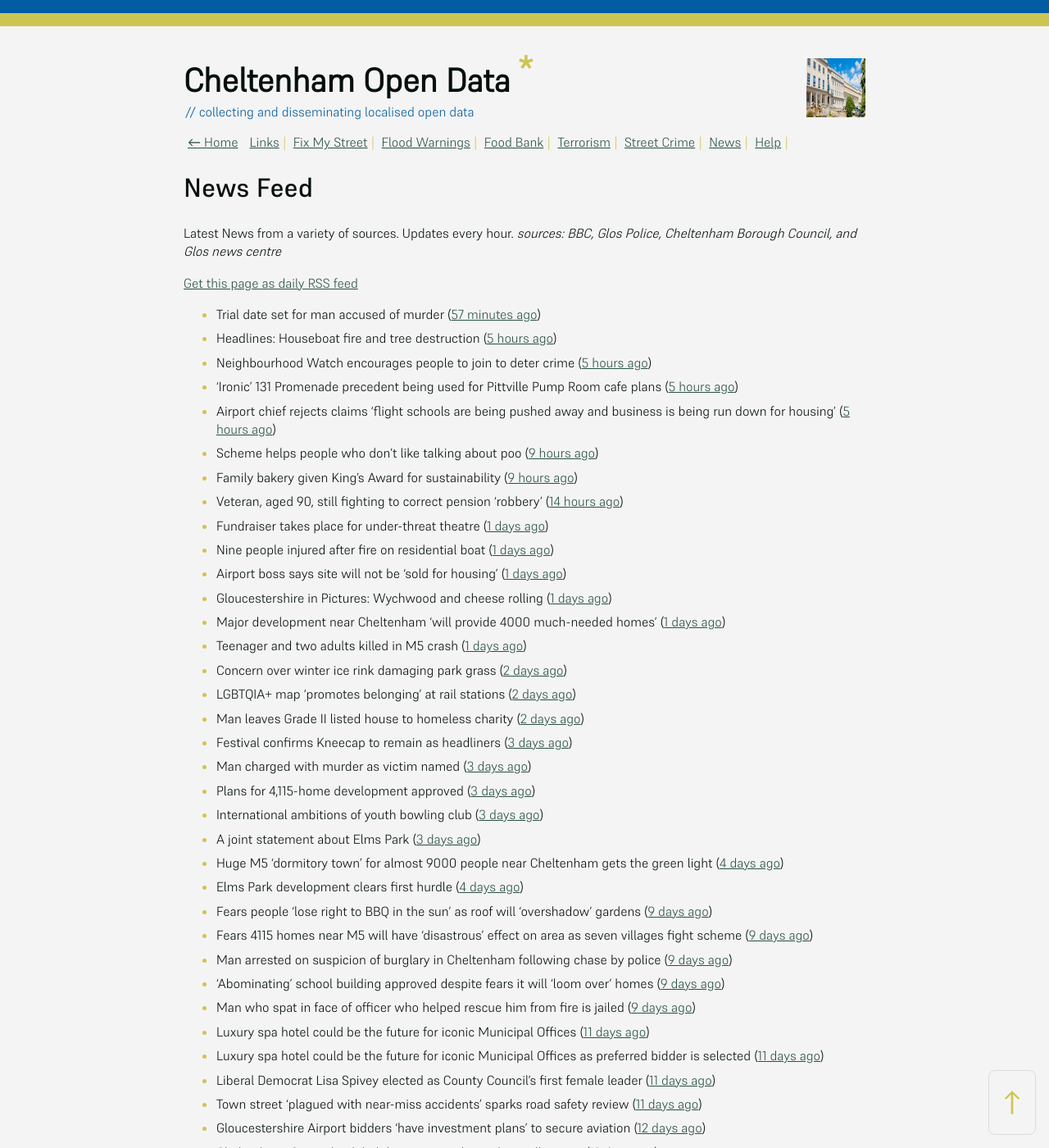
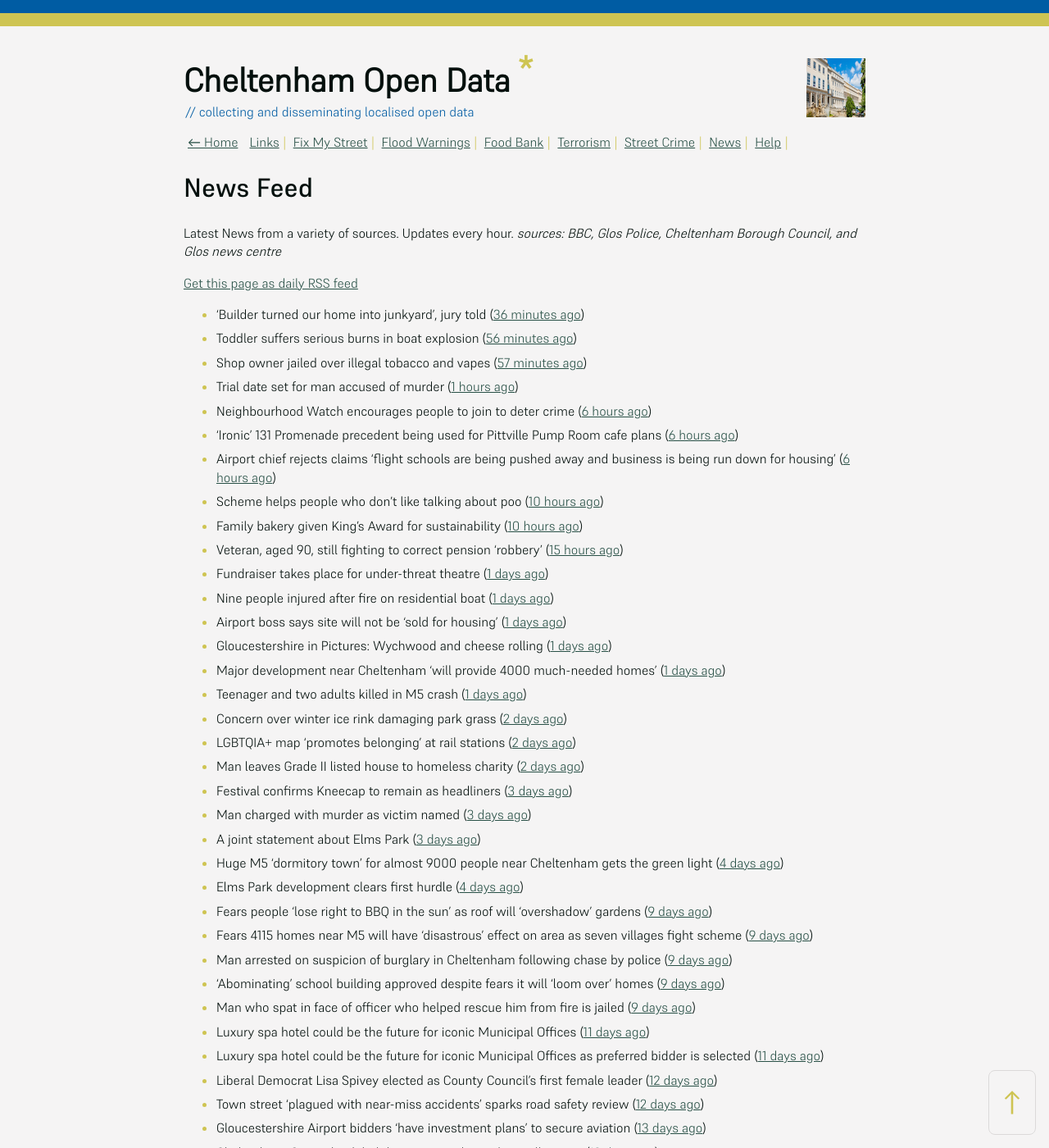
Before and after one commit to mat-0/cheltenham-open-data, a Jekyll site: the page built from _pages/news.md, in a window 1280 px wide and 1400 px high. Shown: the whole window at 82% size. Built offline with Jekyll 4.4.1, drawn with Linux system fonts in a browser that asks for light colours; some of the changed text lies outside the part shown.

Commit message:
Updated 2025-06-02 15:58:07

```diff
--- a/_pages/news.md
+++ b/_pages/news.md
@@ -12,14 +12,16 @@ _sources: BBC, Glos Police, Cheltenham Borough Council, and Glos news centre_
 [Get this page as daily RSS feed](/daily.rss)
 
 <!-- news_marker starts -->
-- Trial date set for man accused of murder ([57 minutes ago](https://www.bbc.com/news/articles/cy75j4rr1x1o))
-- Headlines: Houseboat fire and tree destruction ([5 hours ago](https://www.bbc.com/news/articles/cpd48px285do))
-- Neighbourhood Watch encourages people to join to deter crime ([5 hours ago](https://gloucesternewscentre.co.uk/neighbourhood-watch-encourages-people-to-join-to-deter-crime/))
-- ‘Ironic’ 131 Promenade precedent being used for Pittville Pump Room cafe plans ([5 hours ago](https://gloucesternewscentre.co.uk/ironic-131-promenade-precedent-being-used-for-pittville-pump-room-cafe-plans/))
-- Airport chief rejects claims ‘flight schools are being pushed away and business is being run down for housing’ ([5 hours ago](https://gloucesternewscentre.co.uk/airport-chief-rejects-claims-flight-schools-are-being-pushed-away-and-business-is-being-run-down-for-housing/))
-- Scheme helps people who don't like talking about poo ([9 hours ago](https://www.bbc.com/news/articles/cg711227mv2o))
-- Family bakery given King's Award for sustainability ([9 hours ago](https://www.bbc.com/news/articles/crr7ezreqedo))
-- Veteran, aged 90, still fighting to correct pension 'robbery' ([14 hours ago](https://www.bbc.com/news/articles/c2d5l7k3p31o))
+- 'Builder turned our home into junkyard', jury told ([36 minutes ago](https://www.bbc.com/news/articles/c7v7jqygvlpo))
+- Toddler suffers serious burns in boat explosion ([56 minutes ago](https://www.bbc.com/news/articles/c1j5k49zg9yo))
+- Shop owner jailed over illegal tobacco and vapes ([57 minutes ago](https://www.bbc.com/news/articles/c071jlz50peo))
+- Trial date set for man accused of murder ([1 hours ago](https://www.bbc.com/news/articles/cy75j4rr1x1o))
+- Neighbourhood Watch encourages people to join to deter crime ([6 hours ago](https://gloucesternewscentre.co.uk/neighbourhood-watch-encourages-people-to-join-to-deter-crime/))
+- ‘Ironic’ 131 Promenade precedent being used for Pittville Pump Room cafe plans ([6 hours ago](https://gloucesternewscentre.co.uk/ironic-131-promenade-precedent-being-used-for-pittville-pump-room-cafe-plans/))
+- Airport chief rejects claims ‘flight schools are being pushed away and business is being run down for housing’ ([6 hours ago](https://gloucesternewscentre.co.uk/airport-chief-rejects-claims-flight-schools-are-being-pushed-away-and-business-is-being-run-down-for-housing/))
+- Scheme helps people who don't like talking about poo ([10 hours ago](https://www.bbc.com/news/articles/cg711227mv2o))
+- Family bakery given King's Award for sustainability ([10 hours ago](https://www.bbc.com/news/articles/crr7ezreqedo))
+- Veteran, aged 90, still fighting to correct pension 'robbery' ([15 hours ago](https://www.bbc.com/news/articles/c2d5l7k3p31o))
 - Fundraiser takes place for under-threat theatre ([1 days ago](https://www.bbc.com/news/articles/c4gk0edy66yo))
 - Nine people injured after fire on residential boat ([1 days ago](https://www.bbc.com/news/articles/crr7xz5r2z9o))
 - Airport boss says site will not be 'sold for housing' ([1 days ago](https://www.bbc.com/news/articles/cnv1gj0dl4eo))
@@ -31,8 +33,6 @@ _sources: BBC, Glos Police, Cheltenham Borough Council, and Glos news centre_
 - Man leaves Grade II listed house to homeless charity ([2 days ago](https://www.bbc.com/news/articles/c1deelp3dxzo))
 - Festival confirms Kneecap to remain as headliners ([3 days ago](https://www.bbc.com/news/articles/clyg54e88jmo))
 - Man charged with murder as victim named ([3 days ago](https://www.bbc.com/news/articles/ce80685p13no))
-- Plans for 4,115-home development approved ([3 days ago](https://www.bbc.com/news/articles/c8xgd99grk5o))
-- International ambitions of youth bowling club ([3 days ago](https://www.bbc.com/news/articles/c628gye549qo))
 - A joint statement about Elms Park ([3 days ago](https://www.cheltenham.gov.uk/news/article/3015/a_joint_statement_about_elms_park))
 - Huge M5 ‘dormitory town’ for almost 9000 people near Cheltenham gets the green light ([4 days ago](https://gloucesternewscentre.co.uk/huge-m5-dormitory-town-for-almost-9000-people-near-cheltenham-gets-the-green-light/))
 - Elms Park development clears first hurdle ([4 days ago](https://gloucesternewscentre.co.uk/elms-park-development-clears-first-hurdle/))
@@ -43,16 +43,16 @@ _sources: BBC, Glos Police, Cheltenham Borough Council, and Glos news centre_
 - Man who spat in face of officer who helped rescue him from fire is jailed ([9 days ago](https://gloucesternewscentre.co.uk/man-who-spat-in-face-of-officer-who-helped-rescue-him-from-fire-is-jailed/))
 - Luxury spa hotel could be the future for iconic Municipal Offices ([11 days ago](https://gloucesternewscentre.co.uk/luxury-spa-hotel-could-be-the-future-for-iconic-municipal-offices/))
 - Luxury spa hotel could be the future for iconic Municipal Offices as preferred bidder is selected ([11 days ago](https://www.cheltenham.gov.uk/news/article/3014/luxury_spa_hotel_could_be_the_future_for_iconic_municipal_offices_as_preferred_bidder_is_selected))
-- Liberal Democrat Lisa Spivey elected as County Council’s first female leader ([11 days ago](https://gloucesternewscentre.co.uk/liberal-democrat-lisa-spivey-elected-as-county-councils-first-female-leader/))
-- Town street ‘plagued with near-miss accidents’ sparks road safety review ([11 days ago](https://gloucesternewscentre.co.uk/town-street-plagued-with-near-miss-accidents-sparks-road-safety-review/))
-- Gloucestershire Airport bidders ‘have investment plans’ to secure aviation ([12 days ago](https://gloucesternewscentre.co.uk/gloucestershire-airport-bidders-have-investment-plans-to-secure-aviation/))
-- Cheltenham: Spring bank holiday waste and recycling collections ([12 days ago](https://gloucesternewscentre.co.uk/cheltenham-spring-bank-holiday-waste-and-recycling-collections/))
+- Liberal Democrat Lisa Spivey elected as County Council’s first female leader ([12 days ago](https://gloucesternewscentre.co.uk/liberal-democrat-lisa-spivey-elected-as-county-councils-first-female-leader/))
+- Town street ‘plagued with near-miss accidents’ sparks road safety review ([12 days ago](https://gloucesternewscentre.co.uk/town-street-plagued-with-near-miss-accidents-sparks-road-safety-review/))
+- Gloucestershire Airport bidders ‘have investment plans’ to secure aviation ([13 days ago](https://gloucesternewscentre.co.uk/gloucestershire-airport-bidders-have-investment-plans-to-secure-aviation/))
+- Cheltenham: Spring bank holiday waste and recycling collections ([13 days ago](https://gloucesternewscentre.co.uk/cheltenham-spring-bank-holiday-waste-and-recycling-collections/))
 - Spring bank holiday waste and recycling collections ([13 days ago](https://www.cheltenham.gov.uk/news/article/3013/spring_bank_holiday_waste_and_recycling_collections))
-- Cheltenham McDonald’s bid sparks fears loitering, crime and traffic will spike as decision due ([13 days ago](https://gloucesternewscentre.co.uk/cheltenham-mcdonalds-bid-sparks-fears-loitering-crime-and-traffic-will-spike-as-decision-due/))
+- Cheltenham McDonald’s bid sparks fears loitering, crime and traffic will spike as decision due ([14 days ago](https://gloucesternewscentre.co.uk/cheltenham-mcdonalds-bid-sparks-fears-loitering-crime-and-traffic-will-spike-as-decision-due/))
 - Cheltenham’s Golden Valley plans near GCHQ unveiled at flagship cyber security event ([16 days ago](https://gloucesternewscentre.co.uk/cheltenhams-golden-valley-plans-near-gchq-unveiled-at-flagship-cyber-security-event/))
-- Police appeal for man to come forward after his dog bit a man in Cheltenham ([17 days ago](https://gloucesternewscentre.co.uk/police-appeal-for-man-to-come-forward-after-his-dog-bit-a-man-in-cheltenham/))
-- Gloucestershire star Ben Cutler returns to hometown stage ([17 days ago](https://gloucesternewscentre.co.uk/gloucestershire-star-ben-cutler-returns-to-hometown-stage/))
-- Case against Cheltenham man in relation to fox hunting stopped ([17 days ago](https://gloucesternewscentre.co.uk/case-against-cheltenham-man-in-relation-to-fox-hunting-stopped/))
+- Police appeal for man to come forward after his dog bit a man in Cheltenham ([18 days ago](https://gloucesternewscentre.co.uk/police-appeal-for-man-to-come-forward-after-his-dog-bit-a-man-in-cheltenham/))
+- Gloucestershire star Ben Cutler returns to hometown stage ([18 days ago](https://gloucesternewscentre.co.uk/gloucestershire-star-ben-cutler-returns-to-hometown-stage/))
+- Case against Cheltenham man in relation to fox hunting stopped ([18 days ago](https://gloucesternewscentre.co.uk/case-against-cheltenham-man-in-relation-to-fox-hunting-stopped/))
 - HBD unveils phase two plans for Golden Valley at Cyber UK ([18 days ago](https://www.cheltenham.gov.uk/news/article/3012/hbd_unveils_phase_two_plans_for_golden_valley_at_cyber_uk))
 - Arle Court Transport Hub welcomes more National Express services ([18 days ago](https://gloucesternewscentre.co.uk/arle-court-transport-hub-welcomes-more-national-express-services/))
 - Golden Valley social value promise will deliver real value to communities ([18 days ago](https://www.cheltenham.gov.uk/news/article/3011/golden_valley_social_value_promise_will_deliver_real_value_to_communities))
```
Also changed, not shown: _data/flood.json (+4 -4 lines), _pages/fix-my-street.md (+1 -1 lines), index.md (+5 -5 lines).
